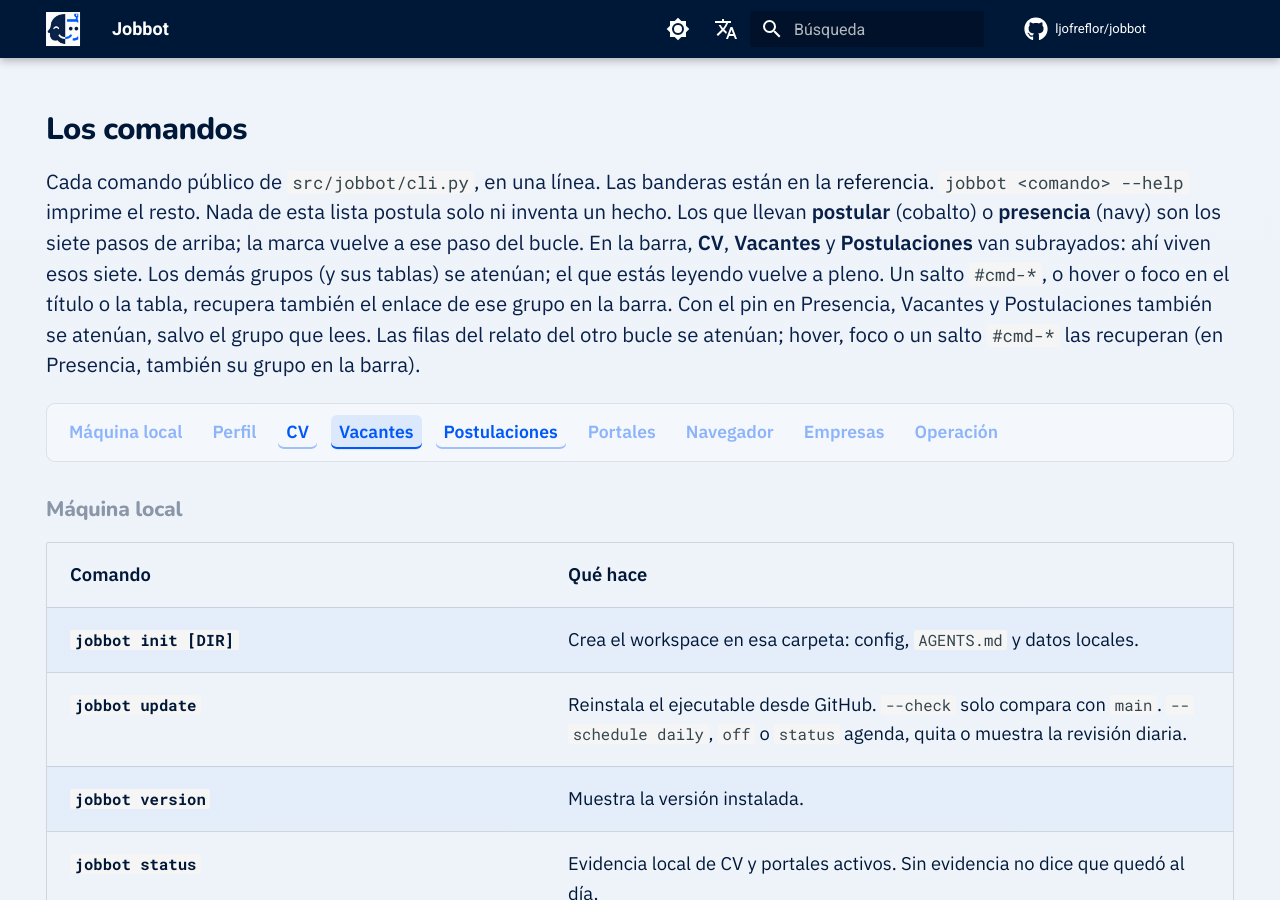
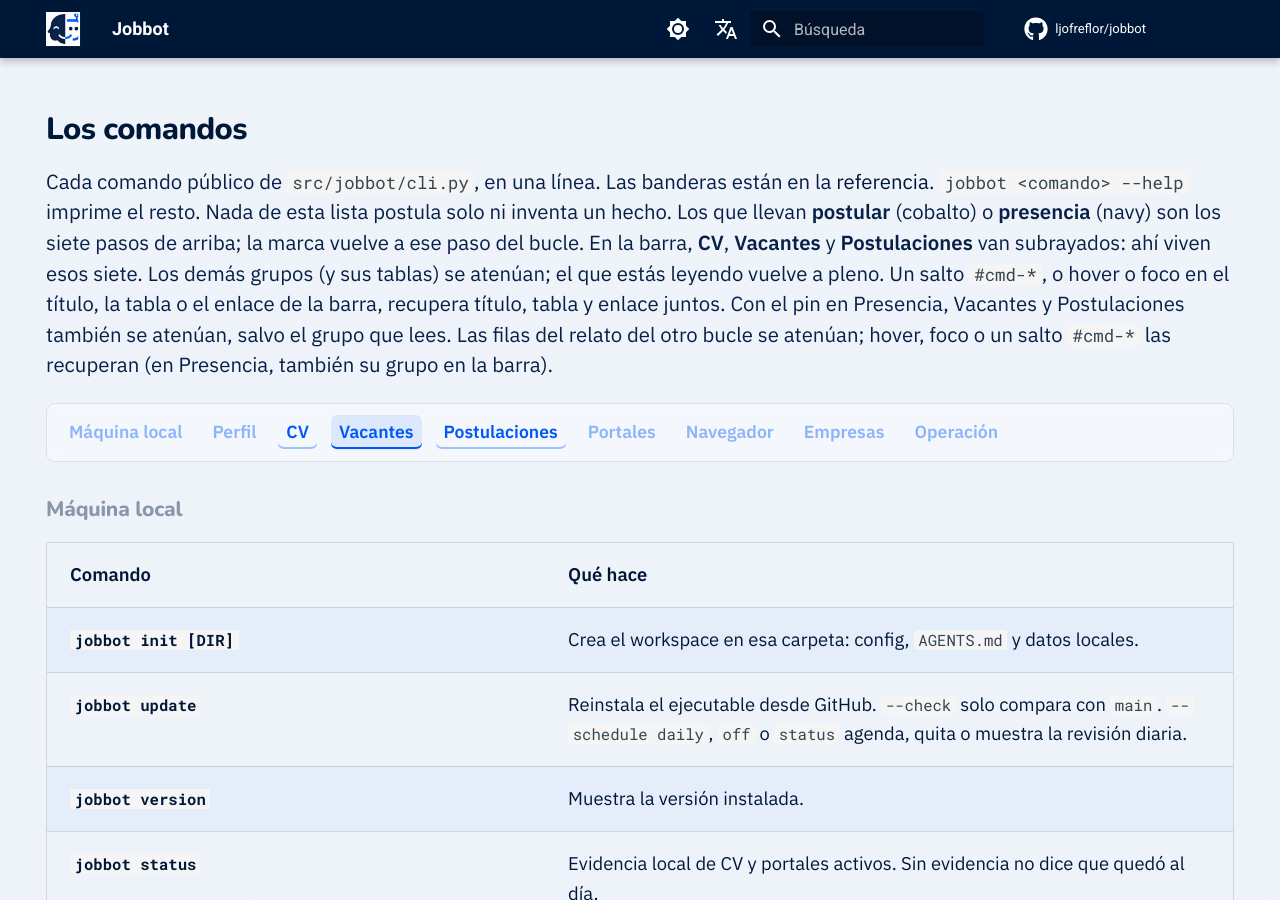
Before and after one commit to ljofreflor/jobbot, an MkDocs documentation site: the page built from docs/index.md, in a window 1280 px wide and 900 px high, scrolled down 9827 px. Built offline with MkDocs 1.6.1 and Material for MkDocs 9.7.7, drawn with Linux system fonts in a browser that asks for light colours; comment, search, counter and statistics services are not loaded.

Commit message:
docs(landing): say bar↔title↔table restore both ways
Catalog intro (ES/EN) documents that hover or focus on the bar
link also restores title and table — cue for item 158.

Co-authored-by: Leonardo Andes Jofre Flor <leonardo.jofre+csld1@consalud.cl>

```diff
--- a/docs/index.md
+++ b/docs/index.md
@@ -180,7 +180,7 @@ evidencia, y foco en Chile / Latam en búsquedas y roundups.
 
 Cada comando público de `src/jobbot/cli.py`, en una línea. Las banderas están en la
 [referencia](comandos.md). `jobbot <comando> --help` imprime el resto. Nada de esta
-lista postula solo ni inventa un hecho. Los que llevan **postular** (cobalto) o **presencia** (navy) son los siete pasos de arriba; la marca vuelve a ese paso del bucle. En la barra, **CV**, **Vacantes** y **Postulaciones** van subrayados: ahí viven esos siete. Los demás grupos (y sus tablas) se atenúan; el que estás leyendo vuelve a pleno. Un salto `#cmd-*`, o hover o foco en el título o la tabla, recupera también el enlace de ese grupo en la barra. Con el pin en Presencia, Vacantes y Postulaciones también se atenúan, salvo el grupo que lees. Las filas del relato del otro bucle se atenúan; hover, foco o un salto `#cmd-*` las recuperan (en Presencia, también su grupo en la barra).
+lista postula solo ni inventa un hecho. Los que llevan **postular** (cobalto) o **presencia** (navy) son los siete pasos de arriba; la marca vuelve a ese paso del bucle. En la barra, **CV**, **Vacantes** y **Postulaciones** van subrayados: ahí viven esos siete. Los demás grupos (y sus tablas) se atenúan; el que estás leyendo vuelve a pleno. Un salto `#cmd-*`, o hover o foco en el título, la tabla o el enlace de la barra, recupera título, tabla y enlace juntos. Con el pin en Presencia, Vacantes y Postulaciones también se atenúan, salvo el grupo que lees. Las filas del relato del otro bucle se atenúan; hover, foco o un salto `#cmd-*` las recuperan (en Presencia, también su grupo en la barra).
 
 <nav class="jb-cmdnav" aria-label="Grupos de comandos. Tab cae en el grupo actual; las flechas mueven entre grupos" aria-keyshortcuts="ArrowLeft ArrowRight Home End">
   <a href="#cmd-maquina" aria-controls="cmd-maquina">Máquina local</a>
```
Also changed, not shown: docs/en/index.md (+1 -1 lines).
